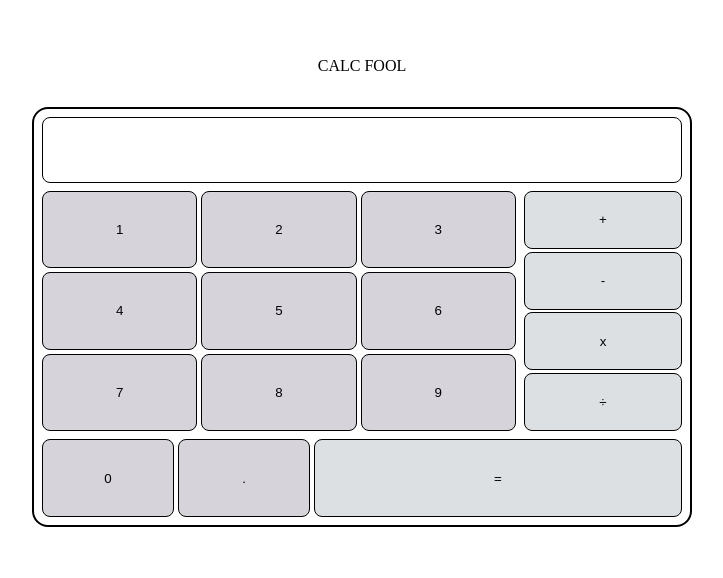
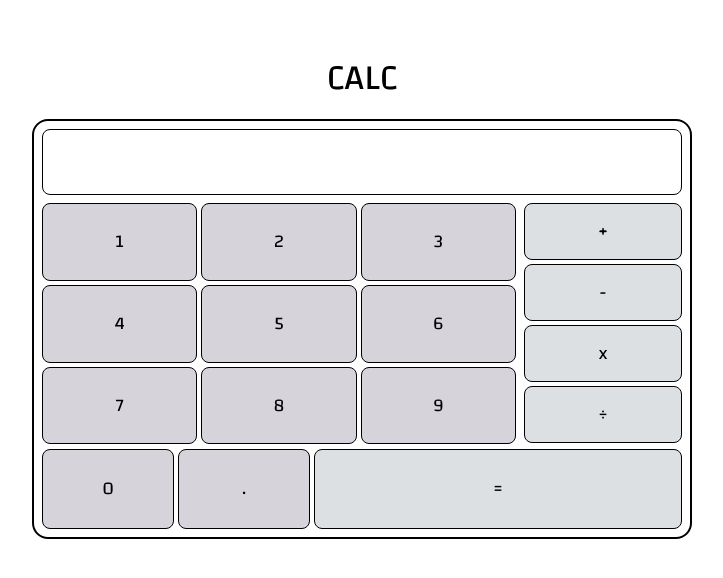
Before and after one commit to daniice/odin-calculator, a plain HTML site: page index.html in a window 1280 px wide. Shown: the part 116-694 px from the top of the page, without its empty margins (278-1001 px from the left). Drawn offline with Linux system fonts and the light colour scheme.

Commit message:
lookin pretty sexi

```diff
--- a/calculator.js
+++ b/calculator.js
@@ -1,7 +1,6 @@
 // randomly scramble numbers, give 69 half the time, and make the non-69s off by one
-// change flex so that all resize dynamically
 // have parentheses
-// have possibility for negative
+// have possibility to enter negative
 // allow further calculation upon equals
 // could be a much better storage structure - Kenny genuis boy
 
@@ -15,6 +14,7 @@ let input = new Array();
 let multDiv = new Array();
 let solution;
 const display = document.querySelector('.display');
+const displayContainer = document.querySelector('#displayContainer');
 
 let numberButtons = document.querySelectorAll('.numberButton');
 Array.from(numberButtons).forEach(function(button) {
@@ -31,7 +31,7 @@ Array.from(numberButtons).forEach(function(button) {
 let operatorButtons = document.querySelectorAll('.operatorButton');
 Array.from(operatorButtons).forEach(function(button) {
     button.addEventListener('click', () => {
-      if (currentNumb.length > 0) {
+      if (currentNumb.length>0 && input.length<=10) {
         // console.log(button.textContent);
         input.push(strand(currentNumb));
         currentNumb = [];
@@ -105,6 +105,10 @@ function createCalc() {
     const zeroContainer = document.querySelector('#zeroContainer');
     let count = 1;
 
+    const displayRow = document.createElement('div');
+    displayRow.classList.add('display');
+    displayContainer.appendChild(displayRow);
+
     for (i=1; i<=3; i++) {
         const numberRow = document.createElement('div');
             for (j=1; j<=3; j++) {
@@ -149,9 +153,4 @@ function createCalc() {
     zeroRow.classList.add('zeroRow');
     //console.log(zeroRow);
     zeroContainer.appendChild(zeroRow);
-
-
-    const displayRow = document.createElement('div');
-    displayRow.classList.add('display');
-    displayContainer.appendChild(displayRow);
 }
--- a/index.html
+++ b/index.html
@@ -9,7 +9,7 @@
     <link rel="stylesheet" href="./style.css">
 </head>
 <body>
-    <div id="title"> CALC FOOL </div>
+    <div id="title"> CALC </div>
     <div id="calcOutline">
         <div id="displayContainer"></div>
         <div id="squaresContainer">
--- a/style.css
+++ b/style.css
@@ -1,3 +1,5 @@
+@import url('https://fonts.googleapis.com/css2?family=Changa:wght@300;400;700&family=Roboto:ital,wght@0,100;0,300;0,400;0,500;0,700;0,900;1,100;1,300;1,400;1,500;1,700;1,900&display=swap');
+
 body {
     margin: 0;
     padding: 8px;
@@ -6,11 +8,18 @@ body {
     flex-direction: column;
     justify-content: center;
     align-items: center;
-    gap: 32px;
+    gap: 8px;
+    font-family: 'Changa', 'Roboto', sans-serif;
+}
+
+button {
+    font-family: 'Changa', 'Roboto', sans-serif;
+    font-size: 18px;
 }
 
 #title {
     display: flex;
+    font-size: 36px;
 }
 
 #calcOutline {
@@ -21,13 +30,19 @@ body {
     width: 50vw;
     flex-direction: column;
     padding: 8px;
-    gap: 8px;
+    gap: 4px;
+    overflow: hidden;
 }
 
 .display {
     border: solid 0.1px;
     border-radius: 8px;
     height: 8vh;
+    margin-bottom: 4px;
+    font-size: 36px;
+    text-align: right;
+    text-align: top;
+    overflow: scroll;
 }
 
 #squaresContainer {
@@ -64,7 +79,7 @@ body {
     flex: 1;
     flex-direction: column;
     height: 30vh;
-    gap: 2.8px;
+    gap: 4px;
 }
 
 .zeroRow {
```
Also changed, not shown: 1 other file.
